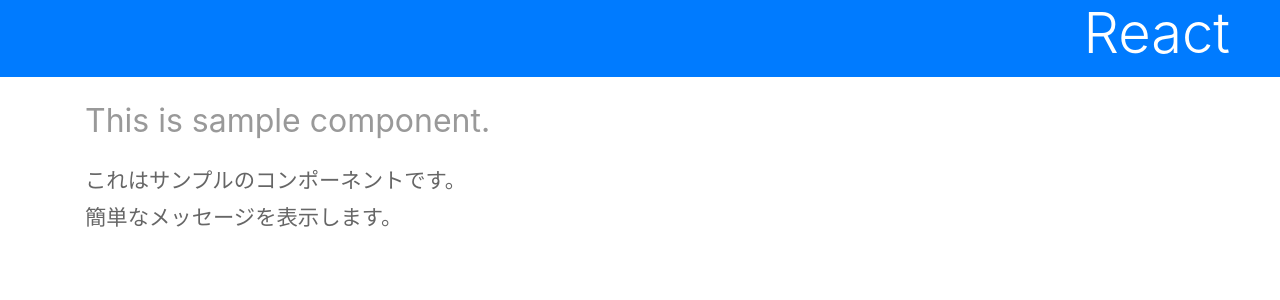
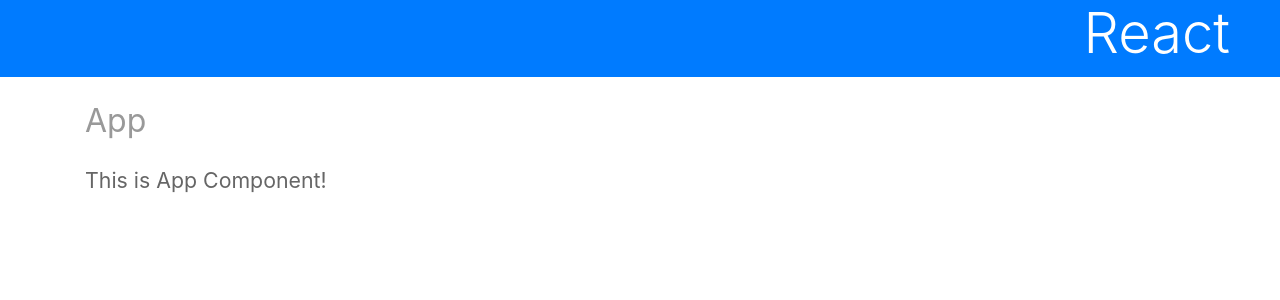
Before and after one commit to takashi227/react-starter, a React (Create React App) app: page / in a window 1280 px wide. Shown: the top 300 px of the page. Built offline with nearby package versions, Linux system fonts and the light colour scheme.

Commit message:
コンポーネントクラスに引数を渡す

```diff
--- a/src/App.js
+++ b/src/App.js
@@ -1,17 +1,25 @@
-import logo from './logo.svg';
 import './App.css';
+import React, { Component } from 'react';
 
-function App() {
-  return (
-    <div>
-      <h1 className="bg-primary text-white display-4">React</h1>
-      <div className="container">
-        <p className="subtitle">This is sample component.</p>
-        <p>これはサンプルのコンポーネントです。</p>
-        <p>簡単なメッセージを表示します。</p>
+class App extends Component {
+
+  constructor(props) {
+    super();
+    this.title = props.title;
+    this.message = props.message;
+  }
+
+  render() {
+    return (
+      <div>
+        <h1 className="bg-primary text-white display-4">React</h1>
+        <div className="container">
+          <p className="subtitle">{this.title}</p>
+          <p>{this.message}</p>
+        </div>
       </div>
-    </div>
-  );
+    )
+  }
 }
 
 export default App;
--- a/src/index.js
+++ b/src/index.js
@@ -7,7 +7,7 @@
 const root = ReactDOM.createRoot(document.getElementById('root'));
 root.render(
   <React.StrictMode>
-    <App />
+    <App title="App" message="This is App Component!" />
   </React.StrictMode>
 );
 
```
